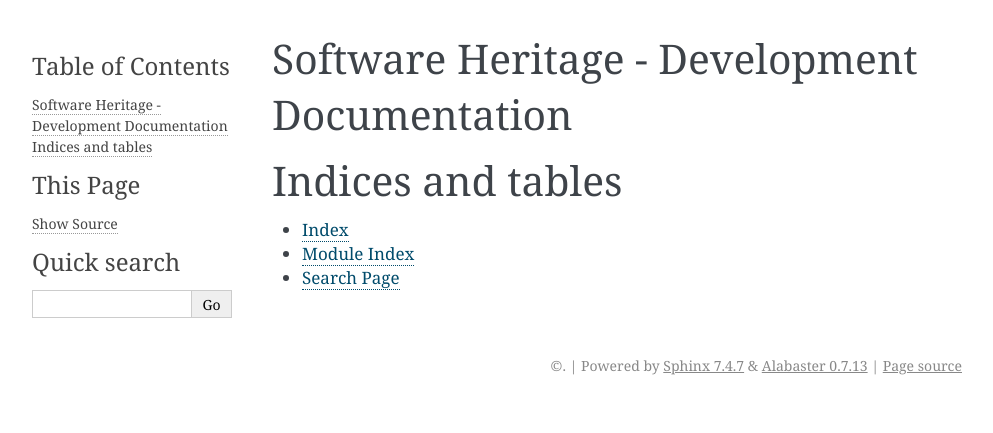
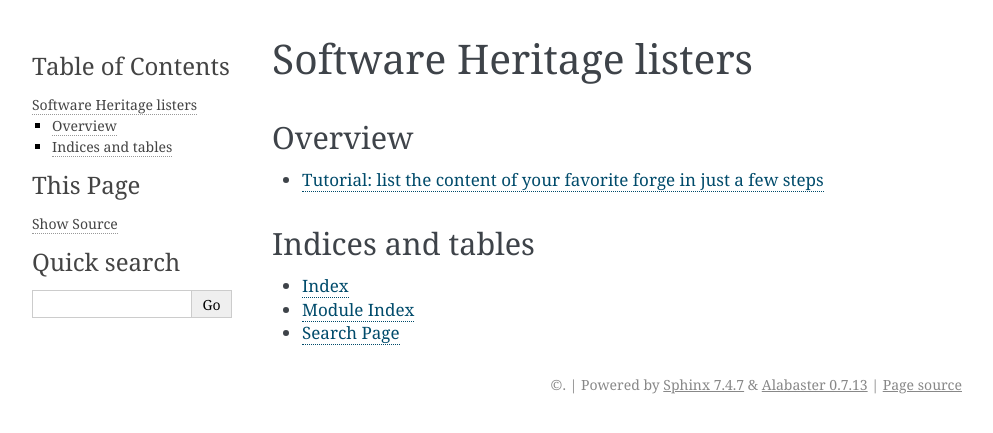
Before and after one commit to SoftwareHeritage/swh-lister, a Sphinx documentation site: the page built from docs/index.rst, in a window 1280 px wide. Shown: the top 433 px of the page, without its empty margins (148-1141 px from the left). Built offline with Sphinx 7.4.7, drawn with Linux system fonts in a browser that asks for light colours; some of the changed lines change nothing that is shown.

Commit message:
docs: integrate swh-lister tutorial
originally appeared on the Software Heritage blog at
https://www.softwareheritage.org/2017/03/24/list-the-content-of-your-favorite-forge-in-just-a-few-steps/
by Avi Kelman

Closes T762

```diff
--- a/docs/index.rst
+++ b/docs/index.rst
@@ -1,16 +1,21 @@
 .. _swh-lister:
 
-Software Heritage - Development Documentation
-=============================================
+Software Heritage listers
+=========================
 
 .. toctree::
    :maxdepth: 2
    :caption: Contents:
 
 
+Overview
+--------
+
+* :ref:`lister-tutorial`
+
 
 Indices and tables
-==================
+------------------
 
 * :ref:`genindex`
 * :ref:`modindex`
--- /dev/null
+++ b/docs/tutorial.rst
@@ -0,0 +1,357 @@
+.. _lister-tutorial:
+
+Tutorial: list the content of your favorite forge in just a few steps
+=====================================================================
+
+(the `original version
+<https://www.softwareheritage.org/2017/03/24/list-the-content-of-your-favorite-forge-in-just-a-few-steps/>`_
+of this article appeared on the Software Heritage blog)
+
+Back in November 2016, Nicolas Dandrimont wrote about structural code changes
+`leading to a massive (+15 million!) upswing in the number of repositories
+archived by Software Heritage
+<https://www.softwareheritage.org/2016/11/09/listing-47-million-repositories-refactoring-our-github-lister/>`_
+through a combination of automatic linkage between the listing and loading
+scheduler, new understanding of how to deal with extremely large repository
+hosts like `GitHub <https://github.com/>`_, and activating a new set of
+repositories that had previously been skipped over.
+
+In the post, Nicolas outlined the three major phases of work in Software
+Heritage's preservation process (listing, scheduling updates, loading) and
+highlighted that the ability to preserve the world's free software heritage
+depends on our ability to find and list the repositories.
+
+At the time, Software Heritage was only able to list projects on
+GitHub. Focusing early on GitHub, one of the largest and most active forge in
+the world, allowed for a big value-to-effort ratio and a rapid launch for the
+archive. As the old Italian proverb goes, "Il meglio è nemico del bene," or in
+modern English parlance, "Perfect is the enemy of good," right? Right. So the
+plan from the beginning was to implement a lister for GitHub, then maybe
+implement another one, and then take a few giant steps backward and squint our
+eyes.
+
+Why? Because source code hosting services don't behave according to a unified
+standard. Each new service requires dedicated development time to implement a
+new scraping client for the non-transferable requirements and intricacies of
+that service's API. At the time, doing it in an extensible and adaptable way
+required a level of exposure to the myriad differences between these services
+that we just didn't think we had yet.
+
+Nicolas' post closed by saying "We haven't carved out a stable API yet that
+allows you to just fill in the blanks, as we only have the GitHub lister
+currently, and a proven API will emerge organically only once we have some
+diversity."
+
+That has since changed. As of March 6, 2017, the Software Heritage **lister
+code has been aggressively restructured, abstracted, and commented** to make
+creating new listers significantly easier. There may yet be a few kinks to iron
+out, but **now making a new lister is practically like filling in the blanks**.
+
+Fundamentally, a basic lister must follow these steps:
+
+1. Issue a network request for a service endpoint.
+2. Convert the response into a canonical format.
+3. Populate a work queue for fetching and ingesting source repositories.
+
+Steps 1 and 3 are generic problems, so they can get generic solutions hidden
+away in base code, most of which never needs to change. That leaves us to
+implement step 2, which can be trivially done now for services with clean web
+APIs.
+
+In the new code we've tried to hide away as much generic functionality as
+possible, turning it into set-and-forget plumbing between a few simple
+customized elements. Different hosting services might use different network
+protocols, rate-limit messages, or pagination schemes, but, as long as there is
+some way to get a list of the hosted repositories, we think that the new base
+code will make getting those repositories much easier.
+
+First let me give you the 30,000 foot view…
+
+The old GitHub-specific lister code looked like this (265 lines of Python):
+
+.. figure:: images/old_github_lister.png
+
+By contrast, the new GitHub-specific code looks like this (34 lines of Python):
+
+.. figure:: images/new_github_lister.png
+
+And the new BitBucket-specific code is even shorter and looks like this (24 lines of Python):
+
+.. figure:: images/new_bitbucket_lister.png
+
+And now this is common shared code in a few abstract base classes, with some new features and loads of docstring comments (in red):
+
+.. figure:: images/new_base.png
+
+So how does the lister code work now, and **how might a contributing developer
+go about making a new one**
+
+The first thing to know is that we now have a generic lister base class and ORM
+model. A subclass of the lister base should already be able to do almost
+everything needed to complete a listing task for a single service
+request/response cycle with the following implementation requirements:
+
+1. A member variable must be declared called ``MODEL``, which is equal to a
+   subclass (Note: type, not instance) of the base ORM model. The reasons for
+   using a subclass is mostly just because different services use different
+   incompatible primary identifiers for their repositories. The model
+   subclasses are typically only one or two additional variable declarations.
+
+2. A method called ``transport_request`` must be implemented, which takes the
+   complete target identifier (e.g., a URL) and tries to request it one time
+   using whatever transport protocol is required for interacting with the
+   service. It should not attempt to retry on timeouts or do anything else with
+   the response (that is already done for you). It should just either return
+   the response or raise a ``FetchError`` exception.
+
+3. A method called ``transport_response_to_string`` must be implemented, which
+   takes the entire response of the request in (1) and converts it to a string
+   for logging purposes.
+
+4. A method called ``transport_quota_check`` must be implemented, which takes
+   the entire response of the request in (1) and checks to see if the process
+   has run afoul of any query quotas or rate limits. If the service says to
+   wait before making more requests, the method should return ``True`` and also
+   the number of seconds to wait, otherwise it returns ``False``.
+
+5. A method called ``transport_response_simplified`` must be implemented, which
+   also takes the entire response of the request in (1) and converts it to a
+   Python list of dicts (one dict for each repository) with keys given
+   according to the aforementioned ``MODEL`` class members.
+
+Because 1, 2, 3, and 4 are basically dependent only on the chosen network
+protocol, we also have an HTTP mix-in module, which supplements the lister base
+and provides default implementations for those methods along with optional
+request header injection using the Python Requests library. The
+``transport_quota_check`` method as provided follows the IETF standard for
+communicating rate limits with `HTTP code 429
+<https://tools.ietf.org/html/rfc6585#section-4>`_ which some hosting services
+have chosen not to follow, so it's possible that a specific lister will need to
+override it.
+
+On top of all of that, we also provide another layer over the base lister class
+which adds support for sequentially looping over indices. What are indices?
+Well, some services (`BitBucket <https://bitbucket.org/>`_ and GitHub for
+example) don't send you the entire list of all of their repositories at once,
+because that server response would be unwieldy. Instead they paginate their
+results, and they also allow you to query their APIs like this:
+``https://server_address.tld/query_type?start_listing_from_id=foo``. Changing
+the value of 'foo' lets you fetch a set of repositories starting from there. We
+call 'foo' an index, and we call a service that works this way an indexing
+service. GitHub uses the repository unique identifier and BitBucket uses the
+repository creation time, but a service can really use anything as long as the
+values monotonically increase with new repositories. A good indexing service
+also includes the URL of the next page with a later 'foo' in its responses. For
+these indexing services we provide another intermediate lister called the
+indexing lister. Instead of inheriting from :class:`SWHListerBase
+<swh.lister.core.lister_base.SWHListerBase>`, the lister class would inherit
+from :class:`SWHIndexingLister
+<swh.lister.core.indexing_lister.SWHIndexingLister>`. Along with the
+requirements of the lister base, the indexing lister base adds one extra
+requirement:
+
+1. A method called ``get_next_target_from_response`` must be defined, which
+   takes a complete request response and returns the index ('foo' above) of the
+   next page.
+
+So those are all the basic requirements. There are, of course, a few other
+little bits and pieces (covered for now in the code's docstring comments), but
+for the most part that's it. It sounds like a lot of information to absorb and
+implement, but remember that most of the implementation requirements mentioned
+above are already provided for 99% of services by the HTTP mix-in module. It
+looks much simpler when we look at the actual implementations of the two
+new-style indexing listers we currently have…
+
+This is the entire source code for the BitBucket repository lister::
+
+    # Copyright (C) 2017 the Software Heritage developers
+    # License: GNU General Public License version 3 or later
+    # See top-level LICENSE file for more information
+
+    from urllib import parse
+    from swh.lister.bitbucket.models import BitBucketModel
+    from swh.lister.core.indexing_lister import SWHIndexingHttpLister
+
+    class BitBucketLister(SWHIndexingHttpLister):
+        PATH_TEMPLATE = '/repositories?after=%s'
+        MODEL = BitBucketModel
+
+        def get_model_from_repo(self, repo):
+            return {'uid': repo['uuid'],
+                    'indexable': repo['created_on'],
+                    'name': repo['name'],
+                    'full_name': repo['full_name'],
+                    'html_url': repo['links']['html']['href'],
+                    'origin_url': repo['links']['clone'][0]['href'],
+                    'origin_type': repo['scm'],
+                    'description': repo['description']}
+
+        def get_next_target_from_response(self, response):
+            body = response.json()
+            if 'next' in body:
+                return parse.unquote(body['next'].split('after=')[1])
+            else:
+                return None
+
+        def transport_response_simplified(self, response):
+            repos = response.json()['values']
+            return [self.get_model_from_repo(repo) for repo in repos]
+
+And this is the entire source code for the GitHub repository lister::
+
+    # Copyright (C) 2017 the Software Heritage developers
+    # License: GNU General Public License version 3 or later
+    # See top-level LICENSE file for more information
+
+    import time
+    from swh.lister.core.indexing_lister import SWHIndexingHttpLister
+    from swh.lister.github.models import GitHubModel
+
+    class GitHubLister(SWHIndexingHttpLister):
+	PATH_TEMPLATE = '/repositories?since=%d'
+	MODEL = GitHubModel
+
+	def get_model_from_repo(self, repo):
+	    return {'uid': repo['id'],
+		    'indexable': repo['id'],
+		    'name': repo['name'],
+		    'full_name': repo['full_name'],
+		    'html_url': repo['html_url'],
+		    'origin_url': repo['html_url'],
+		    'origin_type': 'git',
+		    'description': repo['description']}
+
+	def get_next_target_from_response(self, response):
+	    if 'next' in response.links:
+		next_url = response.links['next']['url']
+		return int(next_url.split('since=')[1])
+	    else:
+		return None
+
+	def transport_response_simplified(self, response):
+	    repos = response.json()
+	    return [self.get_model_from_repo(repo) for repo in repos]
+
+	def request_headers(self):
+	    return {'Accept': 'application/vnd.github.v3+json'}
+
+	def transport_quota_check(self, response):
+	    remain = int(response.headers['X-RateLimit-Remaining'])
+	    if response.status_code == 403 and remain == 0:
+		reset_at = int(response.headers['X-RateLimit-Reset'])
+		delay = min(reset_at - time.time(), 3600)
+		return True, delay
+	    else:
+		return False, 0
+
+We can see that there are some common elements:
+
+* Both use the HTTP transport mixin (:class:`SWHIndexingHttpLister
+  <swh.lister.core.indexing_lister.SWHIndexingHttpLister>`) just combines
+  :class:`SWHListerHttpTransport
+  <swh.lister.core.lister_transports.SWHListerHttpTransport>` and
+  :class:`SWHIndexingLister
+  <swh.lister.core.indexing_lister.SWHIndexingLister>`) to get most of the
+  network request functionality for free.
+
+* Both also define ``MODEL`` and ``PATH_TEMPLATE`` variables. It should be
+  clear to developers that ``PATH_TEMPLATE``, when combined with the base
+  service URL (e.g., ``https://some_service.com``) and passed a value (the
+  'foo' index described earlier) results in a complete identifier for making
+  API requests to these services. It is required by our HTTP module.
+
+* Both services respond using JSON, so both implementations of
+  ``transport_response_simplified`` are similar and quite short.
+
+We can also see that there are a few differences:
+
+* GitHub sends the next URL as part of the response header, while BitBucket
+  sends it in the response body.
+
+* GitHub differentiates API versions with a request header (our HTTP transport
+mix-in will automatically use any headers provided by an optional
+request_headers method that we implement here), while BitBucket has it as part
+of their base service URL.  BitBucket uses the IETF standard HTTP 429 response
+code for their rate limit notifications (the HTTP transport mix-in
+automatically handles that), while GitHub uses their own custom response
+headers that need special treatment.
+
+* But look at them! 58 lines of Python code, combined, to absorb all
+  repositories from two of the largest and most influential source code hosting
+  services.
+
+Ok, so what is going on behind the scenes?
+
+To trace the operation of the code, let's start with a sample instantiation and
+progress from there to see which methods get called when. What follows will be
+a series of extremely reductionist pseudocode methods. This is not what the
+code actually looks like (it's not even real code), but it does have the same
+basic flow. Bear with me while I try to lay out lister operation in a
+quasi-linear way…::
+
+    # main task
+
+    ghl = GitHubLister(lister_name='github.com',
+		       api_baseurl='https://github.com')
+    ghl.run()
+
+⇓ (SWHIndexingLister.run)::
+
+    # SWHIndexingLister.run
+
+    identifier = None
+    do
+	response, repos = SWHListerBase.ingest_data(identifier)
+	identifier = GitHubLister.get_next_target_from_response(response)
+    while(identifier)
+
+⇓ (SWHListerBase.ingest_data)::
+
+    # SWHListerBase.ingest_data
+
+    response = SWHListerBase.safely_issue_request(identifier)
+    repos = GitHubLister.transport_response_simplified(response)
+    injected = SWHListerBase.inject_repo_data_into_db(repos)
+    return response, injected
+
+⇓ (SWHListerBase.safely_issue_request)::
+
+    # SWHListerBase.safely_issue_request
+
+    repeat:
+	resp = SWHListerHttpTransport.transport_request(identifier)
+	retry, delay = SWHListerHttpTransport.transport_quota_check(resp)
+	if retry:
+	    sleep(delay)
+    until((not retry) or too_many_retries)
+    return resp
+
+⇓ (SWHListerHttpTransport.transport_request)::
+
+    # SWHListerHttpTransport.transport_request
+
+    path = SWHListerBase.api_baseurl
+	 + SWHListerHttpTransport.PATH_TEMPLATE % identifier
+    headers = SWHListerHttpTransport.request_headers()
+    return http.get(path, headers)
+
+(Oh look, there's our ``PATH_TEMPLATE``)
+
+⇓ (SWHListerHttpTransport.request_headers)::
+
+    # SWHListerHttpTransport.request_headers
+
+    override → GitHubLister.request_headers
+
+↑↑ (SWHListerBase.safely_issue_request)
+
+⇓ (SWHListerHttpTransport.transport_quota_check)::
+
+    # SWHListerHttpTransport.transport_quota_check
+
+    override → GitHubLister.transport_quota_check
+
+And then we're done. From start to finish, I hope this helps you understand how
+the few customized pieces fit into the new shared plumbing.
+
+Now you can go and write up a lister for a code hosting site we don't have yet!
```
Also changed, not shown: docs/images/new_base.png (added), docs/images/new_bitbucket_lister.png (added), docs/images/new_github_lister.png (added), docs/images/old_github_lister.png (added).
